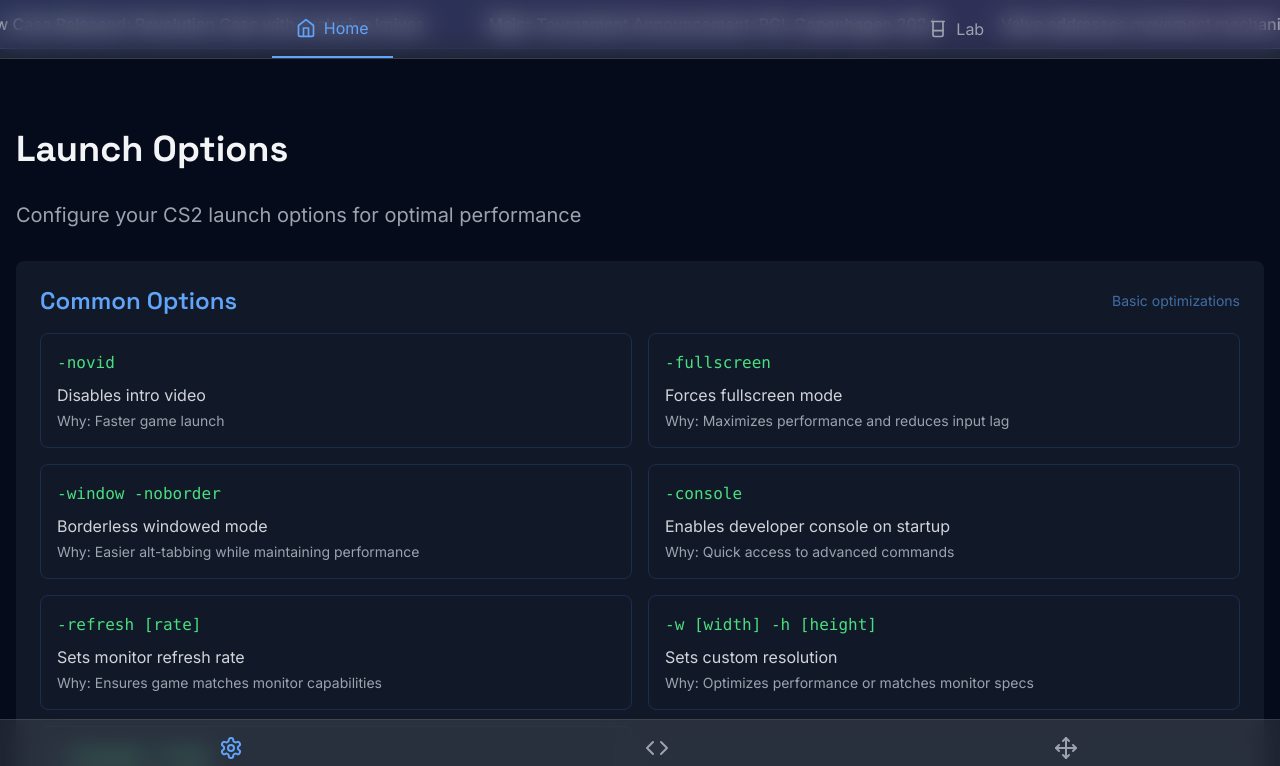
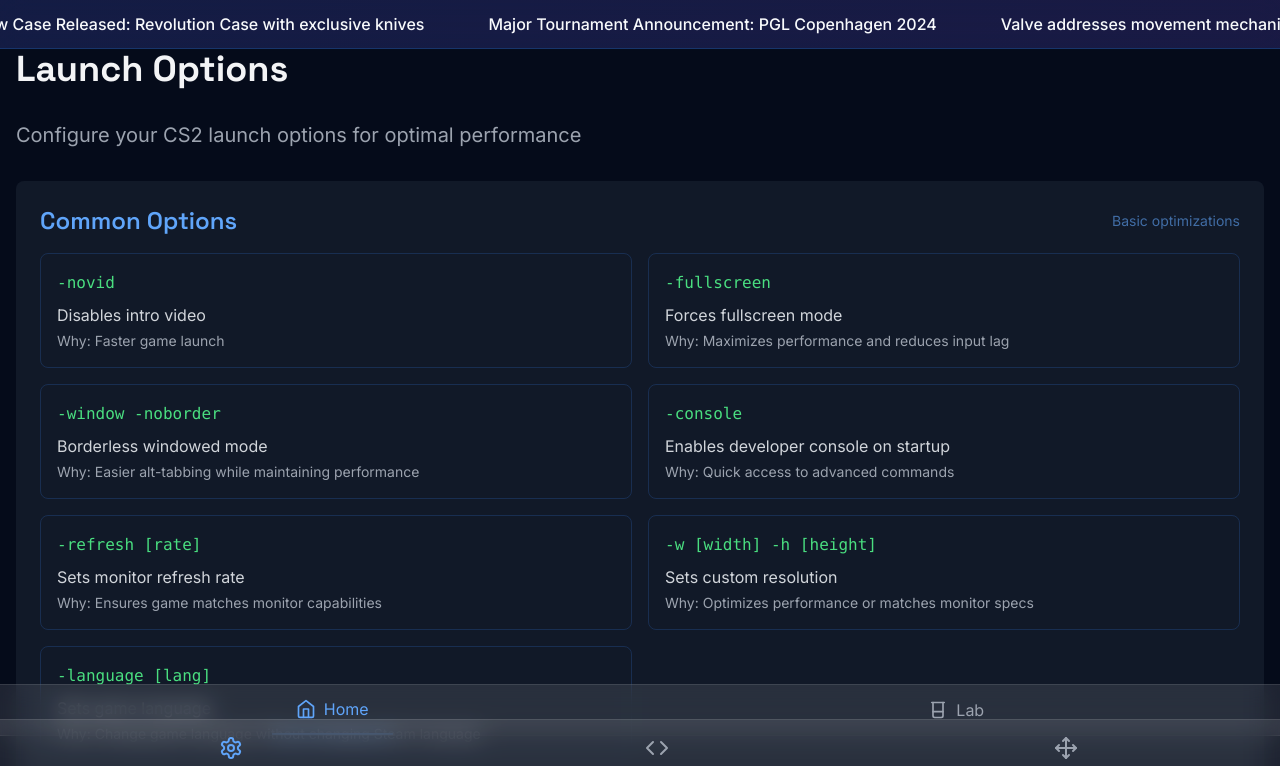
Before and after one commit to Xolev123/cscmds, a React (Vite) app: page / in a window 1280 px wide. Shown: the top 766 px of the page. Built offline with nearby package versions, Linux system fonts and the light colour scheme.

Commit message:
moved main navigation above bottom nav

```diff
--- a/src/App.tsx
+++ b/src/App.tsx
@@ -40,7 +40,7 @@ function App() {
     <div className="min-h-screen bg-background text-foreground">
       <div className="fixed inset-0 bg-noise opacity-[0.015] pointer-events-none" />
       <NewsTicker />
-      <main className="max-w-screen-xl mx-auto px-4 pb-24 pt-20">
+      <main className="max-w-screen-xl mx-auto px-4 pb-40">
         {renderContent()}
       </main>
       <Navigation
--- a/src/components/Navigation.tsx
+++ b/src/components/Navigation.tsx
@@ -28,8 +28,8 @@ export function Navigation({ activeMain, activeTab, setActiveMain, setActiveTab
 }) {
   return (
     <>
-      {/* Main Navigation (Top) */}
-      <nav className="fixed top-0 left-0 right-0 bg-white/10 backdrop-blur-md border-b border-white/10">
+      {/* Main Navigation (Above Bottom Nav) */}
+      <nav className="fixed bottom-16 left-0 right-0 bg-white/10 backdrop-blur-md border-y border-white/10">
         <div className="max-w-screen-xl mx-auto px-4">
           <div className="flex justify-around">
             {mainTabs.map((tab) => {
@@ -41,7 +41,7 @@ export function Navigation({ activeMain, activeTab, setActiveMain, setActiveTab
                     setActiveMain(tab.id);
                     setActiveTab(subTabs[tab.id as keyof typeof subTabs][0].id);
                   }}
-                  className={`flex items-center gap-2 py-4 px-6 transition-colors duration-200 ${
+                  className={`flex items-center gap-2 py-3 px-6 transition-colors duration-200 ${
                     activeMain === tab.id
                       ? 'text-blue-400 border-b-2 border-blue-400'
                       : 'text-gray-400 hover:text-blue-400'
```
